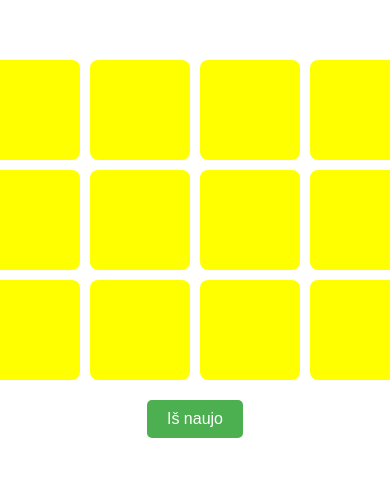
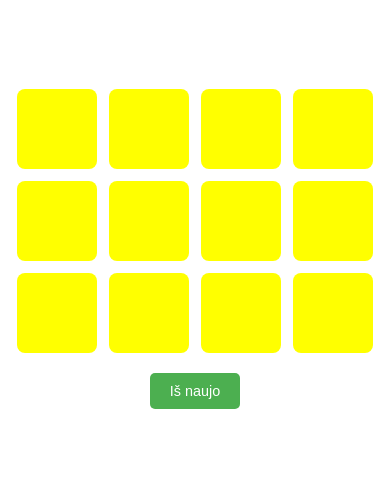
Before and after one commit to Argorass/Atsiskaitymas-Atminties-Zaidimas, a plain HTML site: page index.html in a window 390 px wide. Shown: the part 181-658 px from the top of the page. Drawn offline with Linux system fonts and the light colour scheme.

Commit message:
updt css to work game on tablet

```diff
--- a/styles.scss
+++ b/styles.scss
@@ -14,7 +14,7 @@ $card-flip-transition: 0.5s;
 .game-board {
   display: grid;
   grid-template-columns: repeat(4, $card-size);
-  gap: 10px;
+  gap: 10px; /* Always keep the gap between cards */
   margin-bottom: 20px;
 }
 
@@ -31,6 +31,7 @@ $card-flip-transition: 0.5s;
   perspective: 1000px;
   position: relative;
 }
+
 .card .card-inner {
   width: 100%;
   height: 100%;
@@ -57,7 +58,7 @@ $card-flip-transition: 0.5s;
   display: flex;
   justify-content: center;
   align-items: center;
-  font-size: 2rem; /* Simbolis */
+  font-size: 2rem;
   color: #000;
   position: absolute;
   width: 100%;
@@ -75,10 +76,28 @@ button {
   cursor: pointer;
   font-size: 1rem;
 }
-//Hoover'iai//
+
 button:hover {
   background-color: orange;
 }
+
 .card:hover {
   background-color: yellowgreen;
 }
+
+// Tablet vaizdas
+@media (max-width: 1024px) {
+  $card-size: 80px;
+  .game-board {
+    grid-template-columns: repeat(4, $card-size);
+    gap: 12px;
+  }
+  .card {
+    font-size: 1.5rem;
+    width: 80px;
+    height: 80px;
+  }
+  button {
+    font-size: 0.9rem;
+  }
+}
```
Also changed, not shown: styles.css, 1 other file.
